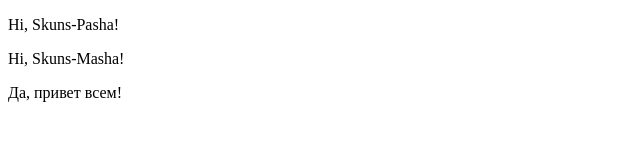
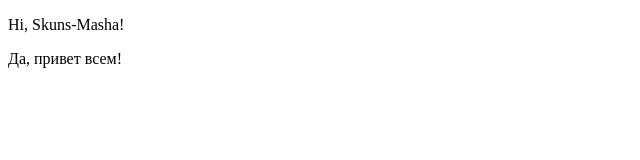
Before and after one commit to Krepish/git-test, a plain HTML site: page index.html in a window 1280 px wide. Shown: the whole page, without its empty margins (0-640 px from the left). Drawn offline with Linux system fonts and the light colour scheme.

Commit message:
Delete Pasha

```diff
--- a/index.html
+++ b/index.html
@@ -5,7 +5,6 @@
 	<title>Test</title>
 </head>
 <body>
-	<p>Hi, Skuns-Pasha!</p>
 	<p>Hi, Skuns-Masha!</p>
 	<p>Да, привет всем!</p>
 </body>
```
